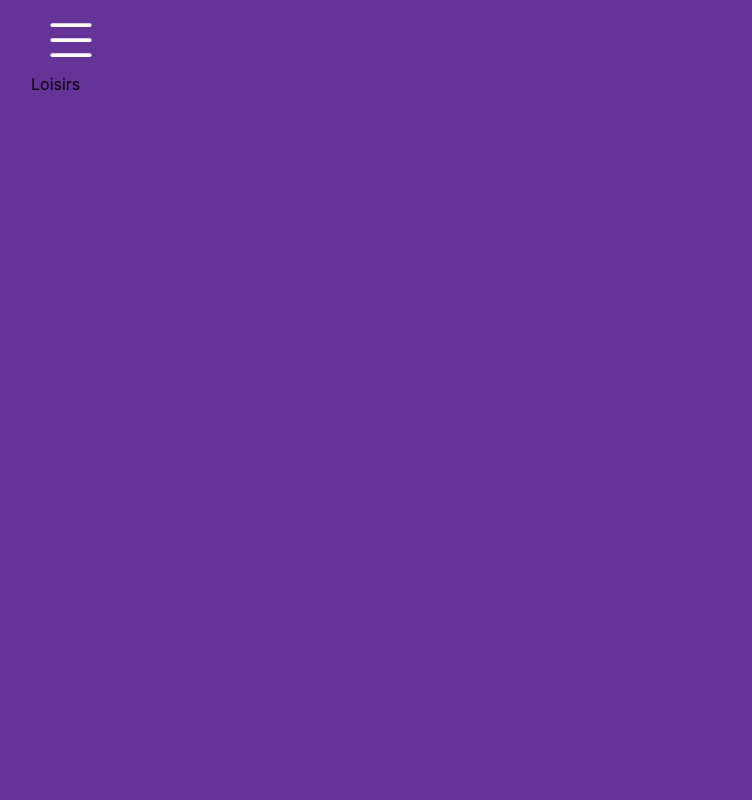
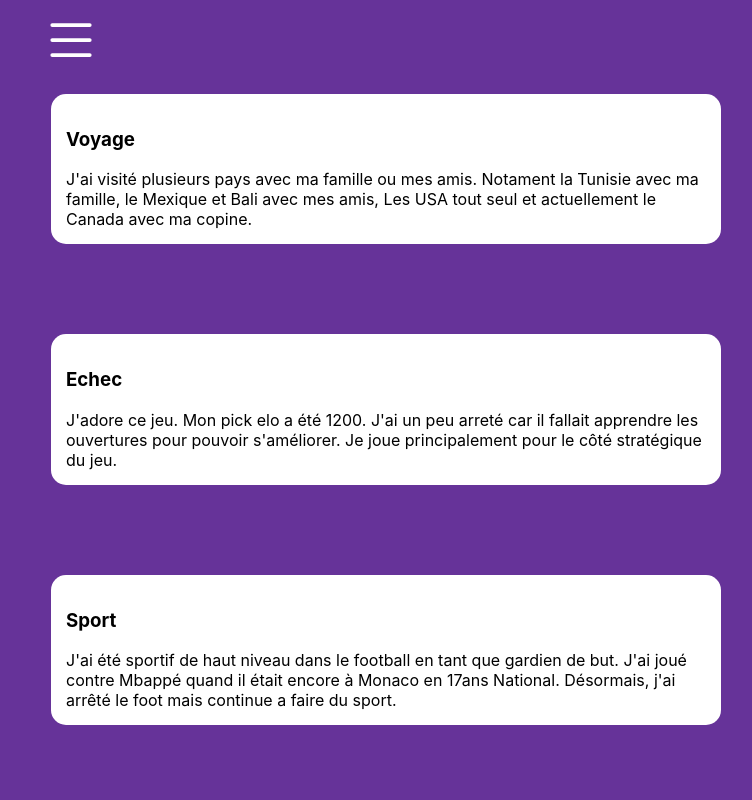
Before and after one commit to TiboLeFreapon/interactifPortfolio, a React (Create React App) app: page /loisirs in a window 1280 px wide. Shown: the top 800 px of the page, without its empty margins (209-961 px from the left). Built offline with nearby package versions, Linux system fonts and the light colour scheme.

Commit message:
Creer la page des loisirs.

```diff
--- a/src/App.js
+++ b/src/App.js
@@ -3,7 +3,7 @@ import "./App.css";
 import Accueil from "./Conteneur/Accueil";
 import Parcours from "./Conteneur/Parcours";
 import ExperienceApp from "./Conteneur/ExperienceApp";
-import Loisirs from "./Conteneur/Loisir";
+import Loisirs from "./Conteneur/Loisirs";
 
 const router = createBrowserRouter([
   {
--- /dev/null
+++ b/src/Composants/Loisirs/Loisir.js
@@ -0,0 +1,14 @@
+import { loisirDonnees } from "../../Données/constanteLoisirs";
+
+function Loisir(props) {
+  const loisir = loisirDonnees.loisirs[props.indexLoisir];
+  const { name, explication } = loisir;
+  return (
+    <div className="loisir">
+      <h3>{name}</h3>
+      <span>{explication}</span>
+    </div>
+  );
+}
+
+export default Loisir;
--- a/src/Conteneur/Loisir.js
+++ /dev/null
@@ -1,12 +0,0 @@
-import RetourAccueil from "../Composants/Generiques/RetourAccueil";
-
-function Loisirs(props) {
-  return (
-    <div className="loisirs">
-      <RetourAccueil />
-      <span>Loisirs</span>
-    </div>
-  );
-}
-
-export default Loisirs;
--- /dev/null
+++ b/src/Conteneur/Loisirs.js
@@ -0,0 +1,19 @@
+import RetourAccueil from "../Composants/Generiques/RetourAccueil";
+import Loisir from "../Composants/Loisirs/Loisir";
+import { loisirDonnees } from "../Données/constanteLoisirs";
+
+function Loisirs(props) {
+  const loisirs = loisirDonnees.loisirs || [];
+  let contenuLoisir = [];
+  for (let i = 0; i < loisirs.length; i++) {
+    contenuLoisir.push(<Loisir indexLoisir={i} />);
+  }
+  return (
+    <div className="loisirs">
+      <RetourAccueil />
+      <div className="contenu-loisir">{contenuLoisir}</div>;
+    </div>
+  );
+}
+
+export default Loisirs;
--- a/src/Données/constanteLoisirs.js
+++ b/src/Données/constanteLoisirs.js
@@ -1,4 +1,4 @@
-module.exports = {
+export const loisirDonnees = {
   loisirs: [
     {
       id: 0,
--- a/src/style/styleBureau.css
+++ b/src/style/styleBureau.css
@@ -367,3 +367,24 @@
       display: flex;
       flex-direction: column;
     }
+
+
+    /************* LOISIRS**********************/
+
+
+
+    .contenu-loisir{
+      display: flex;
+      flex-direction: column;
+      gap: 50px;
+    }
+
+    .loisir{
+      width: 80%;
+      border-radius: 15px;
+      background-color: white;
+      margin: 20px;
+      padding: 15px;
+      display: flex;
+      flex-direction: column;
+    }
```
